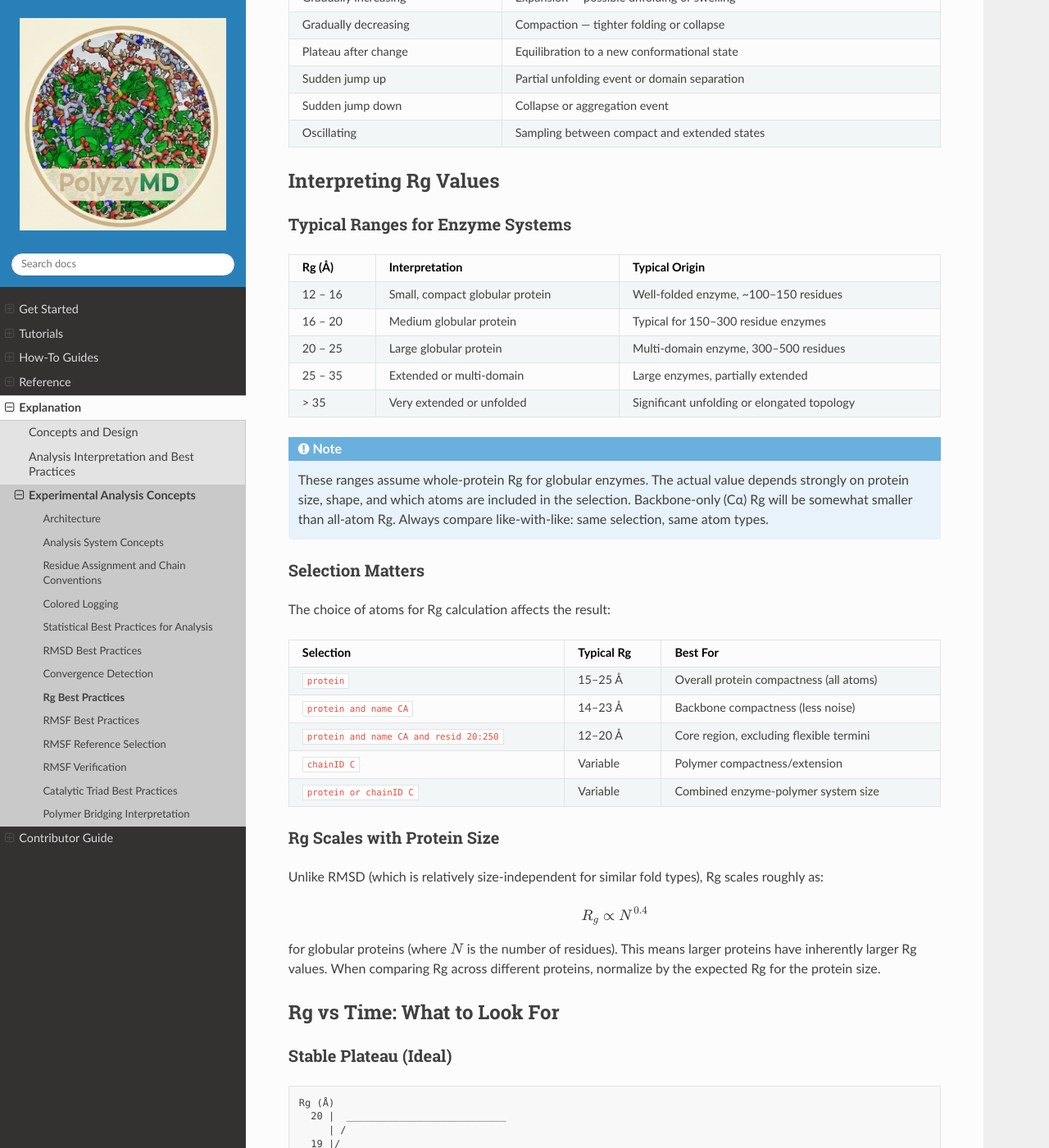
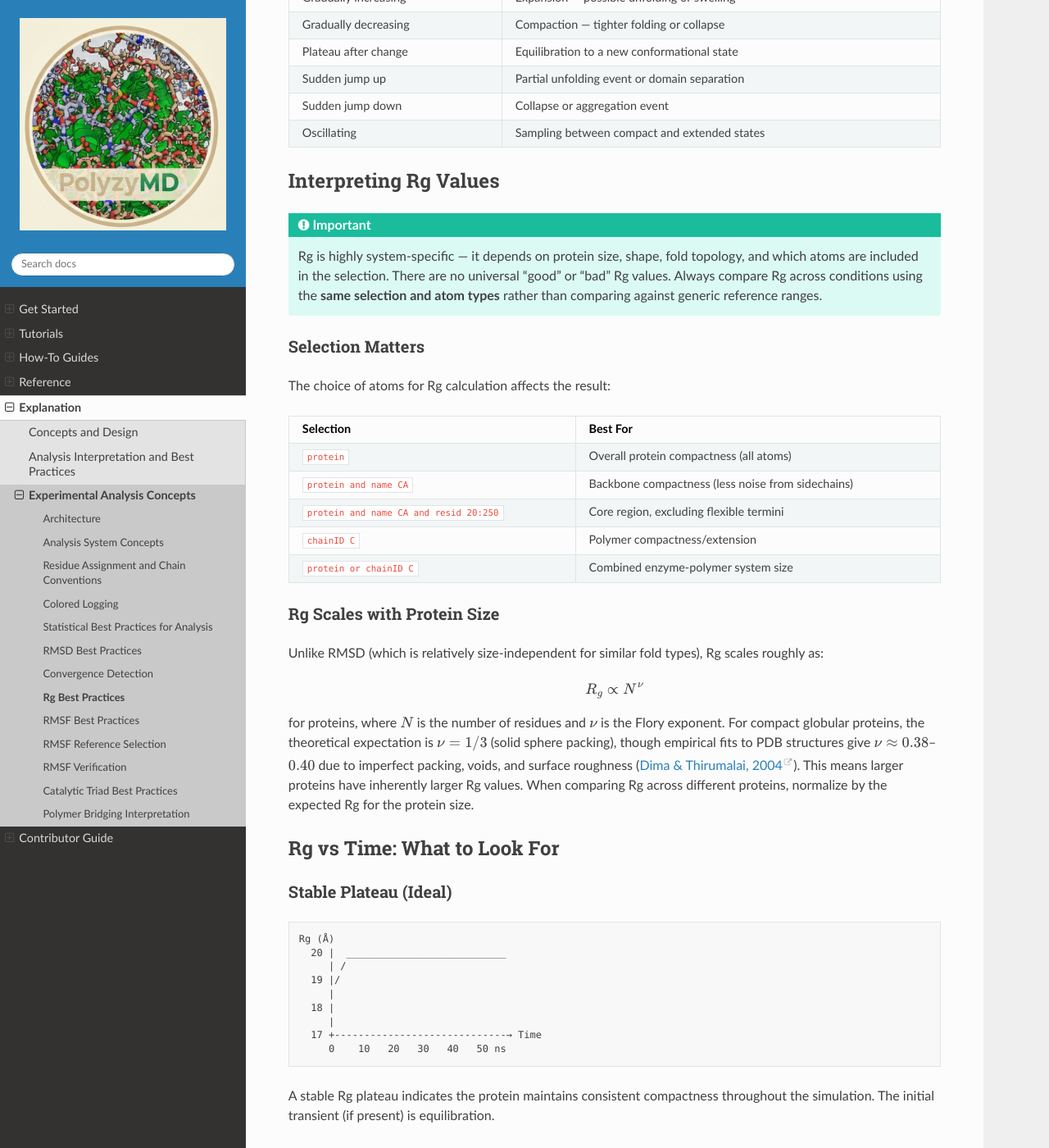
Before and after one commit to joelaforet/polyzymd, a Sphinx documentation site: the page built from docs/source/explanation/analysis_rg_best_practices.md, in a window 1280 px wide and 1400 px high, scrolled down 1215 px. Shown: the whole window at 82% size. Built offline with Sphinx 7.4.7 and the Read the Docs theme 3.1.0, drawn with Linux system fonts in a browser that asks for light colours; pages that are not in the unit, such as notebooks, are missing from menus; some of the changed text lies outside the part shown.

Commit message:
docs: remove unsourced Rg ranges and add citations for scaling laws
Remove system-specific 'typical Rg range' tables that were misleading
for non-globular systems. Replace unsourced N^{0.4} scaling claim with
properly cited N^{1/3} theoretical value and empirical fits (Dima &
Thirumalai 2004). Add citations for random-coil scaling (Kohn et al.
2004, Flory 1953, de Gennes 1979).

Addresses PR #52 review comments.

````diff
--- a/docs/source/explanation/analysis_rg_best_practices.md
+++ b/docs/source/explanation/analysis_rg_best_practices.md
@@ -56,34 +56,24 @@ the current conformation.
 
 ## Interpreting Rg Values
 
-### Typical Ranges for Enzyme Systems
-
-| Rg (Å) | Interpretation | Typical Origin |
-|---------|----------------|----------------|
-| 12 – 16 | Small, compact globular protein | Well-folded enzyme, ~100–150 residues |
-| 16 – 20 | Medium globular protein | Typical for 150–300 residue enzymes |
-| 20 – 25 | Large globular protein | Multi-domain enzyme, 300–500 residues |
-| 25 – 35 | Extended or multi-domain | Large enzymes, partially extended |
-| > 35 | Very extended or unfolded | Significant unfolding or elongated topology |
-
-```{note}
-These ranges assume whole-protein Rg for globular enzymes. The actual value
-depends strongly on protein size, shape, and which atoms are included in the
-selection. Backbone-only (Cα) Rg will be somewhat smaller than all-atom Rg.
-Always compare like-with-like: same selection, same atom types.
+```{important}
+Rg is highly system-specific — it depends on protein size, shape, fold topology,
+and which atoms are included in the selection. There are no universal "good" or
+"bad" Rg values. Always compare Rg across conditions using the **same selection
+and atom types** rather than comparing against generic reference ranges.
 ```
 
 ### Selection Matters
 
 The choice of atoms for Rg calculation affects the result:
 
-| Selection | Typical Rg | Best For |
-|-----------|-----------|----------|
-| `protein` | 15–25 Å | Overall protein compactness (all atoms) |
-| `protein and name CA` | 14–23 Å | Backbone compactness (less noise) |
-| `protein and name CA and resid 20:250` | 12–20 Å | Core region, excluding flexible termini |
-| `chainID C` | Variable | Polymer compactness/extension |
-| `protein or chainID C` | Variable | Combined enzyme-polymer system size |
+| Selection | Best For |
+|-----------|----------|
+| `protein` | Overall protein compactness (all atoms) |
+| `protein and name CA` | Backbone compactness (less noise from sidechains) |
+| `protein and name CA and resid 20:250` | Core region, excluding flexible termini |
+| `chainID C` | Polymer compactness/extension |
+| `protein or chainID C` | Combined enzyme-polymer system size |
 
 ### Rg Scales with Protein Size
 
@@ -91,12 +81,17 @@ Unlike RMSD (which is relatively size-independent for similar fold types), Rg
 scales roughly as:
 
 $$
-R_g \propto N^{0.4}
+R_g \propto N^{\nu}
 $$
 
-for globular proteins (where $N$ is the number of residues). This means larger
-proteins have inherently larger Rg values. When comparing Rg across different
-proteins, normalize by the expected Rg for the protein size.
+for proteins, where $N$ is the number of residues and $\nu$ is the Flory
+exponent. For compact globular proteins, the theoretical expectation is
+$\nu = 1/3$ (solid sphere packing), though empirical fits to PDB structures
+give $\nu \approx 0.38$–$0.40$ due to imperfect packing, voids, and surface
+roughness ([Dima & Thirumalai, 2004](https://doi.org/10.1021/jp037128y)).
+This means larger proteins have inherently larger Rg values. When comparing
+Rg across different proteins, normalize by the expected Rg for the protein
+size.
 
 ## Rg vs Time: What to Look For
 
@@ -571,13 +566,16 @@ that merits visual inspection of trajectories.
 ## Rg as a Folding Diagnostic
 
 Rg is a classical measure of protein folding state. The relationship between
-Rg and chain length follows distinct scaling laws:
+Rg and chain length follows distinct scaling laws
+([Flory, 1953](https://doi.org/10.1002/pol.1954.120146514);
+[de Gennes, 1979](https://doi.org/10.1002/actp.1980.010310113);
+[Kohn et al., 2004](https://doi.org/10.1073/pnas.0403643101)):
 
-| State | Scaling | Description |
-|-------|---------|-------------|
-| Folded globular | $R_g \propto N^{0.4}$ | Compact, well-packed interior |
-| Random coil | $R_g \propto N^{0.6}$ | Unfolded, random chain |
-| Fully extended | $R_g \propto N^{1.0}$ | Stretched, all-trans backbone |
+| State | Scaling | Description | Source |
+|-------|---------|-------------|--------|
+| Folded globular | $R_g \propto N^{1/3}$ | Compact, well-packed interior (empirical: $\nu \approx 0.38$–$0.40$) | [Dima & Thirumalai, 2004](https://doi.org/10.1021/jp037128y) |
+| Random coil | $R_g \propto N^{0.588}$ | Unfolded, self-avoiding random walk (Flory: $\approx 3/5$) | [Kohn et al., 2004](https://doi.org/10.1073/pnas.0403643101) |
+| Fully extended | $R_g \propto N^{1.0}$ | Stretched, all-trans backbone (geometric limit) | — |
 
 Monitoring Rg during simulation can detect:
 - **Unfolding**: Rg increases from globular-like to coil-like values
````
